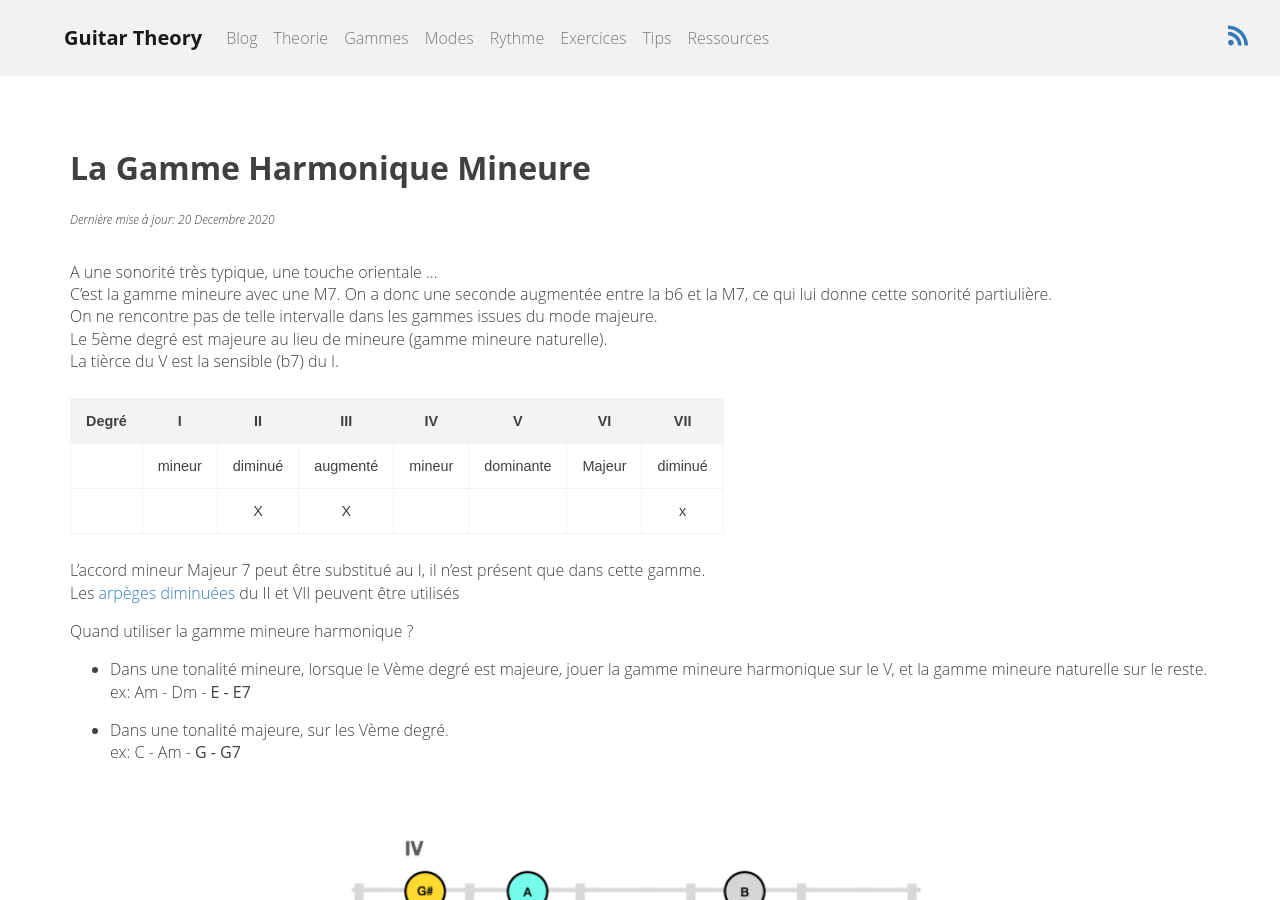
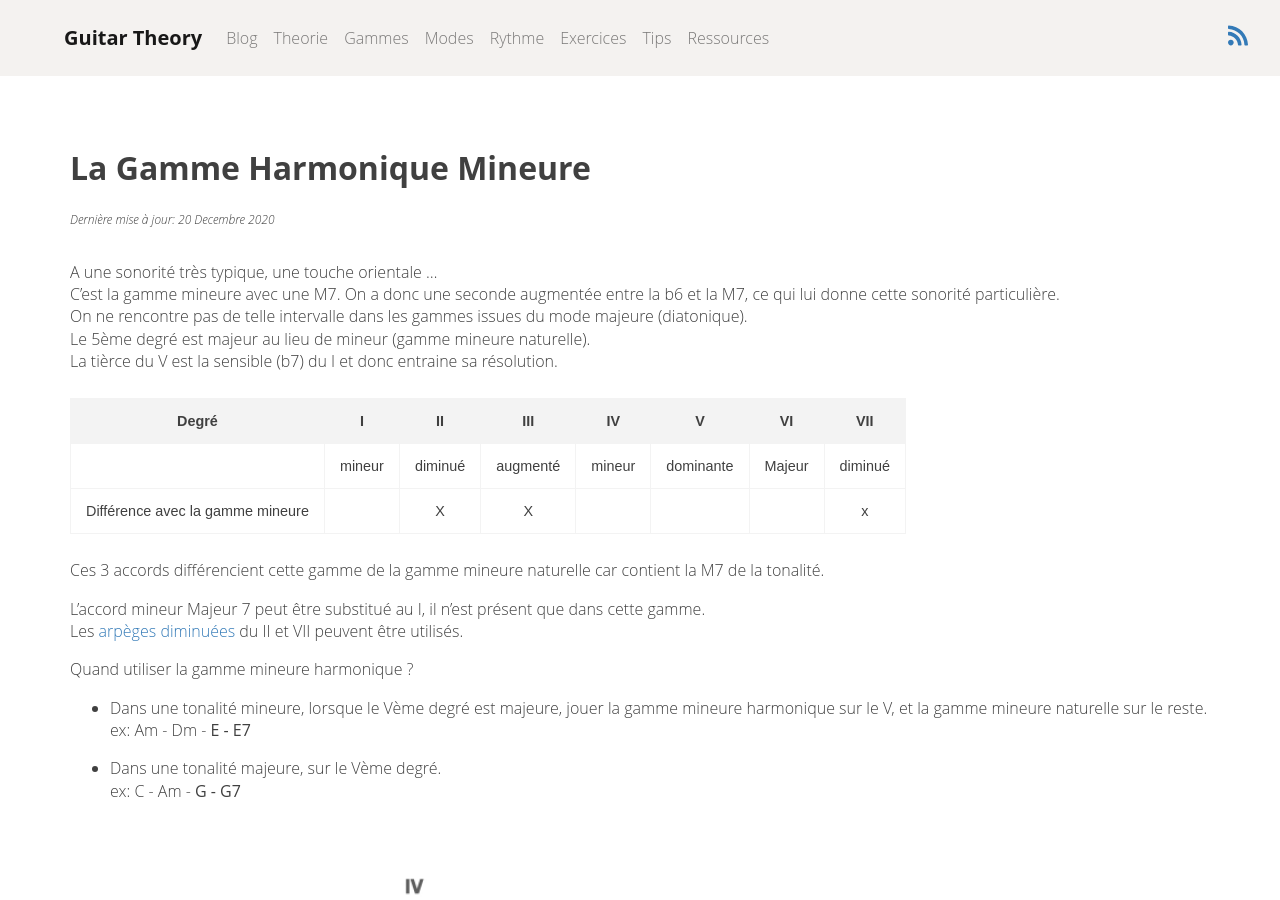
Before and after one commit to atouchard/atouchard, a Jekyll site: the page built from collections/_gammes/harmonic-minor-scale.md, in a window 1280 px wide and 900 px high. Built offline with Jekyll 4.4.1, drawn with Linux system fonts in a browser that asks for light colours.

Commit message:
harmonic minor

```diff
--- a/collections/_gammes/harmonic-minor-scale.md
+++ b/collections/_gammes/harmonic-minor-scale.md
@@ -8,26 +8,28 @@ order_number: 2
 ---
 
 A une sonorité très typique, une touche orientale ...
-C'est la gamme mineure avec une M7. On a donc une seconde augmentée entre la b6 et la M7, ce qui lui donne cette sonorité partiulière.
-On ne rencontre pas de telle intervalle dans les gammes issues du mode majeure.
-Le 5ème degré est majeure au lieu de mineure (gamme mineure naturelle).
-La tièrce du V est la sensible (b7) du I.
+C'est la gamme mineure avec une M7. On a donc une seconde augmentée entre la b6 et la M7, ce qui lui donne cette sonorité particulière.
+On ne rencontre pas de telle intervalle dans les gammes issues du mode majeure (diatonique).
+Le 5ème degré est majeur au lieu de mineur (gamme mineure naturelle).
+La tièrce du V est la sensible (b7) du I et donc entraine sa résolution.
 
 
-Degré | I      | II      | III      | IV     | V         | VI     | VII     |
-------|--------|---------|----------|--------|-----------|--------|---------|
-      | mineur | diminué | augmenté | mineur | dominante | Majeur | diminué |
-      |        | X       | X        |        |           |        | x       |
+| Degré                             | I      | II      | III      | IV     | V         | VI     | VII     |
+|-----------------------------------|--------|---------|----------|--------|-----------|--------|---------|
+|                                   | mineur | diminué | augmenté | mineur | dominante | Majeur | diminué |
+| Différence avec la gamme mineure  |        | X       | X        |        |           |        | x       |
+
+Ces 3 accords différencient cette gamme de la gamme mineure naturelle car contient la M7 de la tonalité.
 
 L'accord mineur Majeur 7 peut être substitué au I, il n'est présent que dans cette gamme.
-Les [arpèges diminuées]({{ site.baseurl }}/diminished-scale) du II et VII peuvent être utilisés
+Les [arpèges diminuées]({{ site.baseurl }}/diminished-scale) du II et VII peuvent être utilisés.
 
 Quand utiliser la gamme mineure harmonique ?
 
 * Dans une tonalité mineure, lorsque le Vème degré est majeure, jouer la gamme mineure harmonique sur le V, et la gamme mineure naturelle sur le reste.
 ex: Am - Dm - **E - E7**
 
-* Dans une tonalité majeure, sur les Vème degré.
+* Dans une tonalité majeure, sur le Vème degré.
 ex: C - Am - **G - G7**
 
 ![gamme harmonique mineure]({{ site.baseurl }}/assets/images/harmonic-minor/harmonic-minor-1.jpeg "gamme harmonique mineure 1")
```
